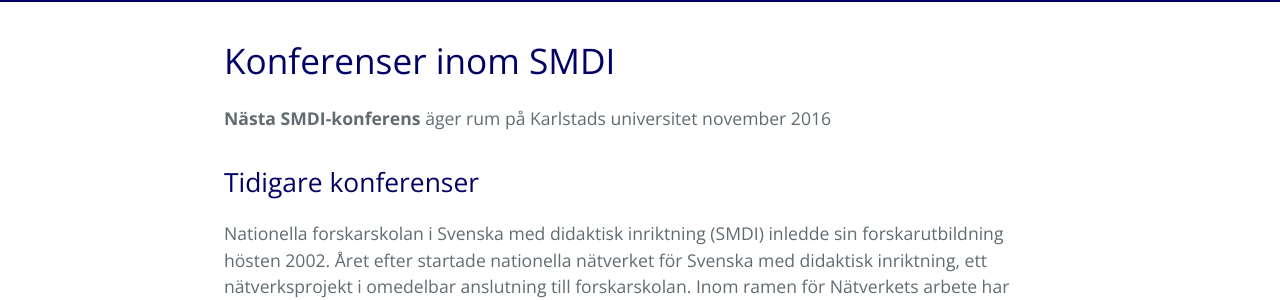
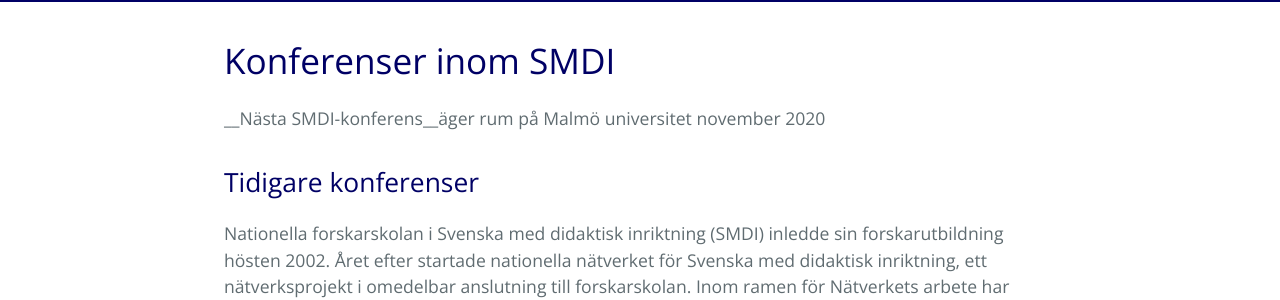
Before and after one commit to smdihemsida/smdihemsida.github.io, a Jekyll site: the page built from konferenser.md, in a window 1280 px wide. Shown: the part 593-893 px from the top of the page. Built offline with Jekyll 4.4.1, drawn with Linux system fonts in a browser that asks for light colours; our own code applies the rules of GitHub Pages for plain Markdown files.

Commit message:
Update konferenser.md

```diff
--- a/konferenser.md
+++ b/konferenser.md
@@ -3,7 +3,7 @@ layout: pages
 ---
 
 # Konferenser inom SMDI
-__Nästa SMDI-konferens__ äger rum på Karlstads universitet november 2016
+__Nästa SMDI-konferens__äger rum på Malmö universitet november 2020
 
 ## Tidigare konferenser
 Nationella forskarskolan i Svenska med didaktisk inriktning (SMDI) inledde sin forskarutbildning hösten 2002. Året efter startade nationella nätverket för Svenska med didaktisk inriktning, ett nätverksprojekt i omedelbar anslutning till forskarskolan. Inom ramen för Nätverkets arbete har nationella forskarkonferenser i Smdi och nordiska i NNMF arrangerats.
```
